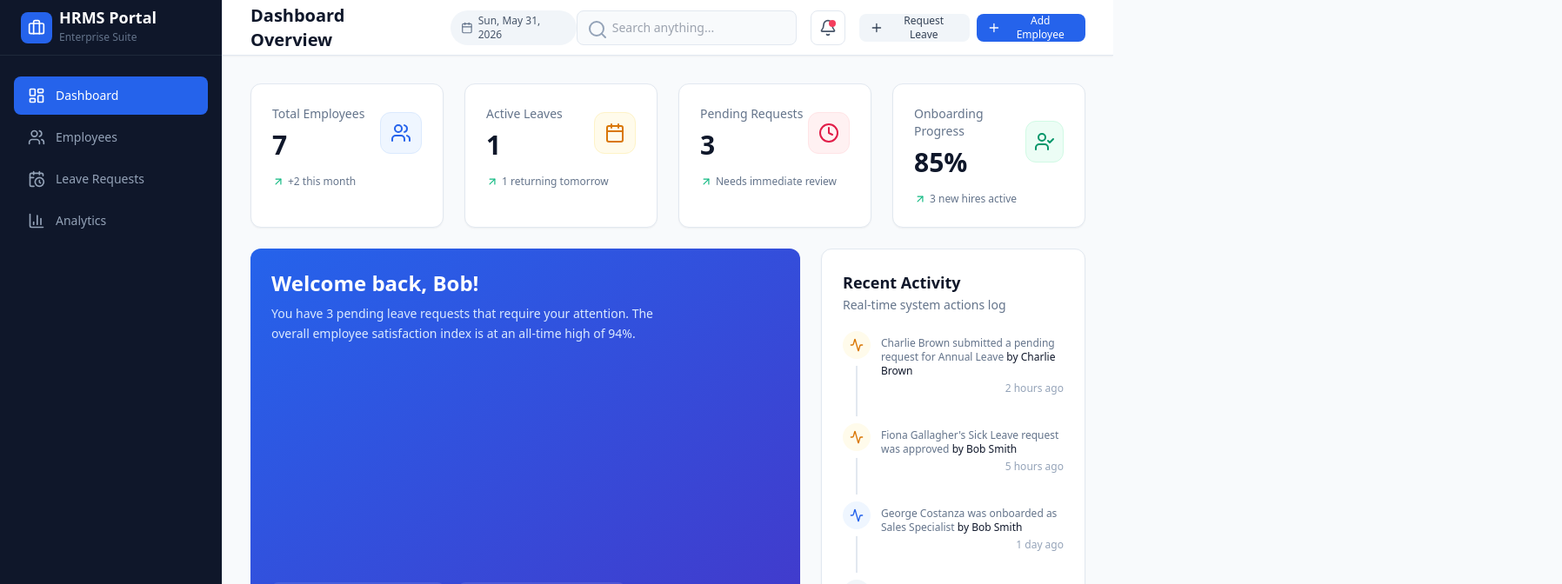
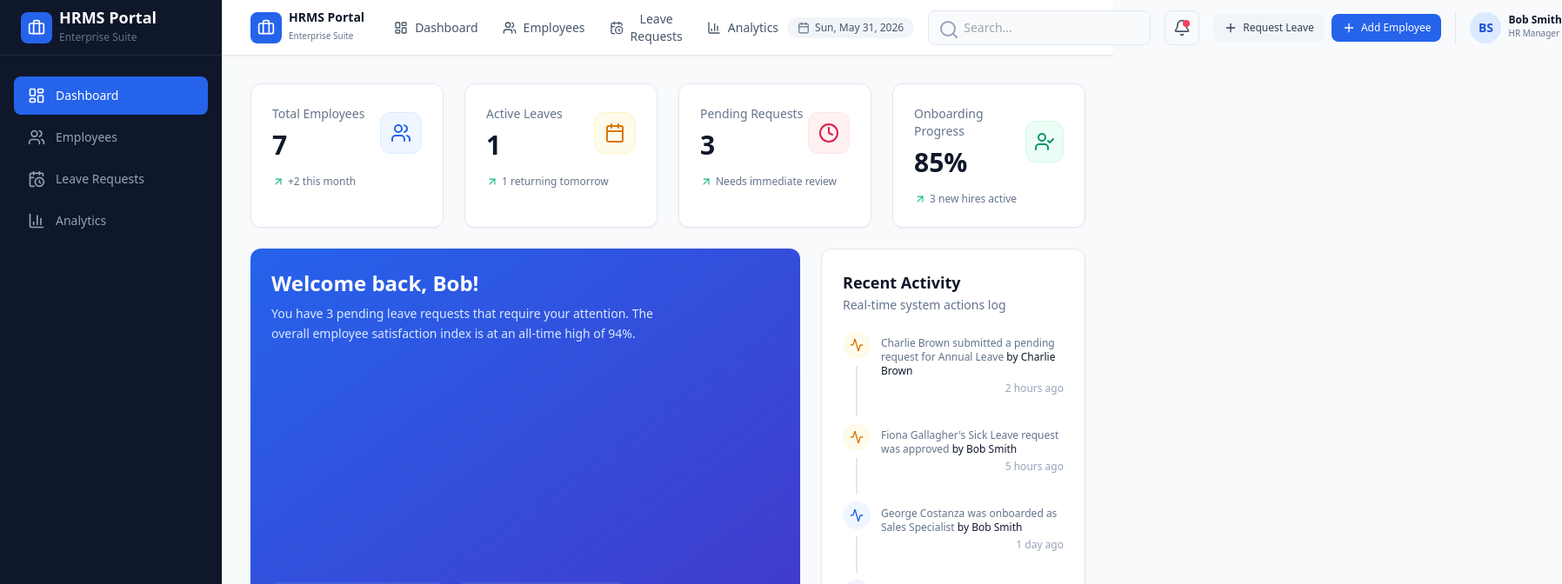
Before and after one commit to muhil0304/HRMS, a React (Vite) app: page / in a window 1280 px wide. Shown: the top 672 px of the page at 87% size, 1796 px wide, since content can reach past the window. Built offline with nearby package versions, Linux system fonts and the light colour scheme.

Commit message:
feat(SCRUM-19): refactor HRMS layout to use header instead of sidebar

```diff
--- a/src/components/Header.tsx
+++ b/src/components/Header.tsx
@@ -1,15 +1,28 @@
 import React from 'react';
-import { Bell, Search, Plus, Calendar } from 'lucide-react';
+import {
+  Bell,
+  Search,
+  Plus,
+  Calendar,
+  Briefcase,
+  LayoutDashboard,
+  Users,
+  CalendarClock,
+  BarChart3,
+  UserPlus
+} from 'lucide-react';
 import { Button } from './ui/Button';
 
 interface HeaderProps {
-  title: string;
+  currentView: string;
+  setView: (view: string) => void;
   onAddEmployeeClick: () => void;
   onAddLeaveClick: () => void;
 }
 
 export const Header: React.FC<HeaderProps> = ({
-  title,
+  currentView,
+  setView,
   onAddEmployeeClick,
   onAddLeaveClick
 }) => {
@@ -20,27 +33,62 @@ export const Header: React.FC<HeaderProps> = ({
     day: 'numeric'
   });
 
+  const menuItems = [
+    { id: 'dashboard', label: 'Dashboard', icon: LayoutDashboard },
+    { id: 'employees', label: 'Employees', icon: Users },
+    { id: 'leaves', label: 'Leave Requests', icon: CalendarClock },
+    { id: 'analytics', label: 'Analytics', icon: BarChart3 },
+  ];
+
   return (
-    <header className="sticky top-0 z-10 flex h-16 w-full items-center justify-between border-b border-slate-200 bg-white px-8 shadow-sm">
-      {/* Title & Date */}
-      <div className="flex items-center gap-6">
-        <div>
-          <h2 className="text-xl font-bold text-slate-900">{title}</h2>
+    <header className="sticky top-0 z-10 flex h-16 w-full items-center justify-between border-b border-slate-200 bg-white px-4 sm:px-8 shadow-sm">
+      {/* Left: Logo & Brand */}
+      <div className="flex items-center gap-2 mr-4 sm:mr-6 shrink-0">
+        <div className="flex h-9 w-9 items-center justify-center rounded-lg bg-blue-600 text-white">
+          <Briefcase className="h-5 w-5" />
         </div>
-        <div className="hidden items-center gap-1.5 rounded-full bg-slate-100 px-3 py-1 text-xs font-medium text-slate-600 sm:flex">
+        <div className="hidden md:block text-left">
+          <h1 className="text-sm font-bold text-slate-900 leading-none">HRMS Portal</h1>
+          <span className="text-[10px] text-slate-500">Enterprise Suite</span>
+        </div>
+      </div>
+
+      {/* Middle: Horizontal Navigation Links */}
+      <nav className="flex items-center gap-1 sm:gap-2 flex-1 justify-start md:justify-center">
+        {menuItems.map((item) => {
+          const Icon = item.icon;
+          const isActive = currentView === item.id;
+          return (
+            <button
+              key={item.id}
+              onClick={() => setView(item.id)}
+              className={`flex items-center gap-2 rounded-lg px-2.5 py-2 text-xs sm:text-sm font-medium transition-colors ${
+                isActive
+                  ? 'bg-blue-50 text-blue-600'
+                  : 'text-slate-600 hover:bg-slate-50 hover:text-slate-900'
+              }`}
+            >
+              <Icon className="h-4 w-4 shrink-0" />
+              <span className="hidden lg:inline">{item.label}</span>
+            </button>
+          );
+        })}
+      </nav>
+
+      {/* Right: Search, Actions, Notifications, User Profile */}
+      <div className="flex items-center gap-2 sm:gap-4 shrink-0">
+        {/* Date (hidden on small screens) */}
+        <div className="hidden xl:flex items-center gap-1.5 rounded-full bg-slate-100 px-3 py-1 text-xs font-medium text-slate-600">
           <Calendar className="h-3.5 w-3.5 text-slate-500" />
           {today}
         </div>
-      </div>
 
-      {/* Search and Actions */}
-      <div className="flex items-center gap-4">
-        {/* Search Bar */}
-        <div className="relative hidden w-64 md:block">
+        {/* Search Bar (hidden on small screens) */}
+        <div className="relative hidden lg:block w-48 xl:w-64">
           <Search className="absolute left-3 top-2.5 h-4.5 w-4.5 text-slate-400" />
           <input
             type="text"
-            placeholder="Search anything..."
+            placeholder="Search..."
             className="h-10 w-full rounded-lg border border-slate-200 bg-slate-50 pl-10 pr-4 text-sm outline-none transition-all focus:border-blue-500 focus:bg-white focus:ring-2 focus:ring-blue-100"
           />
         </div>
@@ -51,13 +99,13 @@ export const Header: React.FC<HeaderProps> = ({
           <span className="absolute right-2.5 top-2.5 h-2 w-2 rounded-full bg-rose-500" />
         </button>
 
-        {/* Action Buttons */}
-        <div className="flex items-center gap-2">
+        {/* Action Buttons (Desktop) */}
+        <div className="hidden sm:flex items-center gap-2">
           <Button
             variant="secondary"
             size="sm"
             onClick={onAddLeaveClick}
-            className="gap-1.5"
+            className="gap-1.5 text-xs"
           >
             <Plus className="h-4 w-4" />
             Request Leave
@@ -66,12 +114,41 @@ export const Header: React.FC<HeaderProps> = ({
             variant="primary"
             size="sm"
             onClick={onAddEmployeeClick}
-            className="gap-1.5"
+            className="gap-1.5 text-xs"
           >
             <Plus className="h-4 w-4" />
             Add Employee
           </Button>
         </div>
+
+        {/* Action Buttons (Mobile) */}
+        <div className="flex sm:hidden items-center gap-1">
+          <button
+            onClick={onAddLeaveClick}
+            title="Request Leave"
+            className="flex h-9 w-9 items-center justify-center rounded-lg bg-slate-100 text-slate-700 hover:bg-slate-200"
+          >
+            <CalendarClock className="h-4 w-4" />
+          </button>
+          <button
+            onClick={onAddEmployeeClick}
+            title="Add Employee"
+            className="flex h-9 w-9 items-center justify-center rounded-lg bg-blue-600 text-white hover:bg-blue-700"
+          >
+            <UserPlus className="h-4 w-4" />
+          </button>
+        </div>
+
+        {/* User Profile Info */}
+        <div className="flex items-center gap-2 border-l border-slate-200 pl-2 sm:pl-4">
+          <div className="flex h-9 w-9 items-center justify-center rounded-full bg-blue-100 text-blue-700 font-bold text-sm">
+            BS
+          </div>
+          <div className="hidden xl:block text-left">
+            <h4 className="text-xs font-semibold text-slate-900 leading-none">Bob Smith</h4>
+            <p className="text-[10px] text-slate-500 mt-0.5">HR Manager</p>
+          </div>
+        </div>
       </div>
     </header>
   );
```
